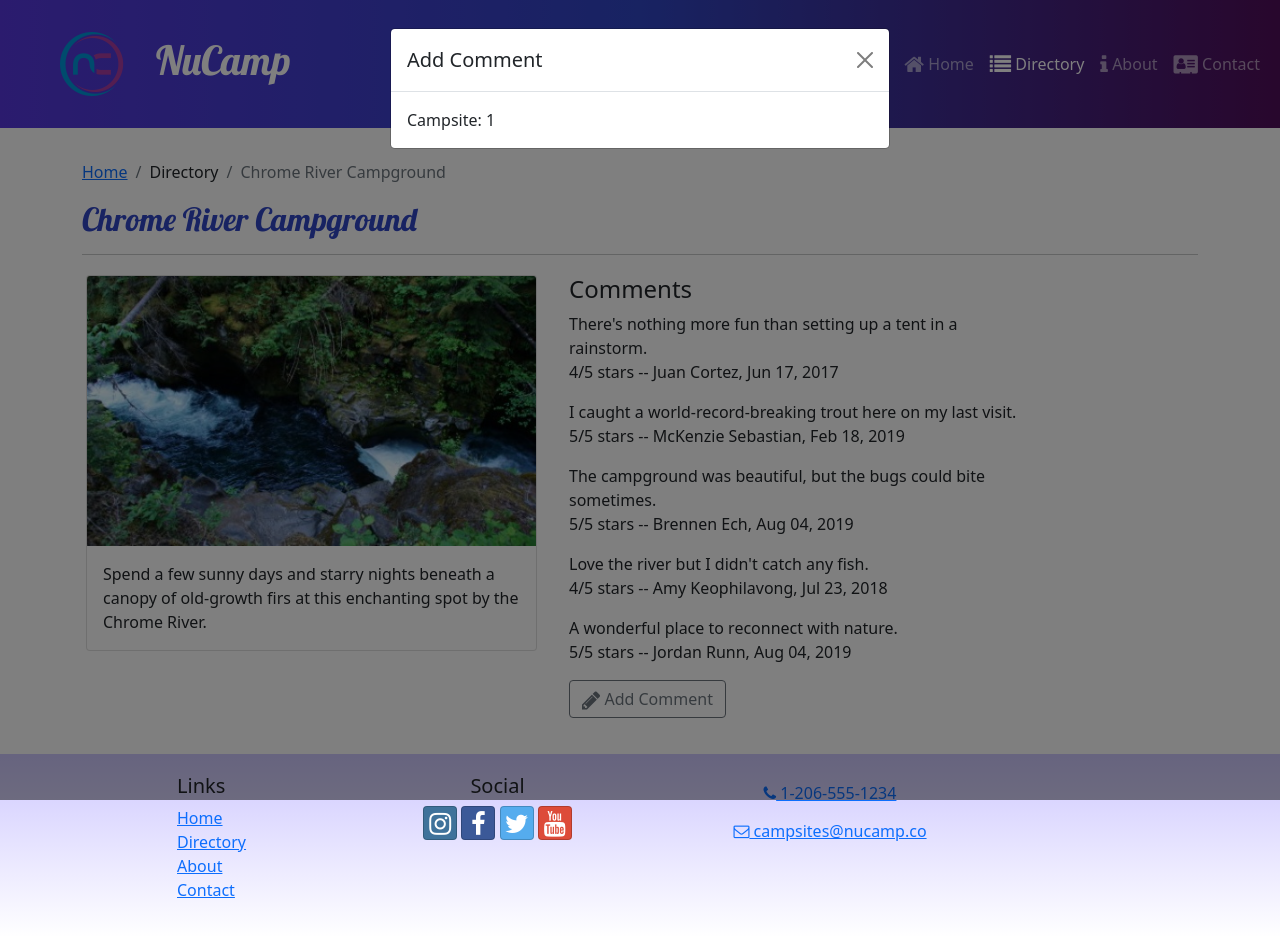
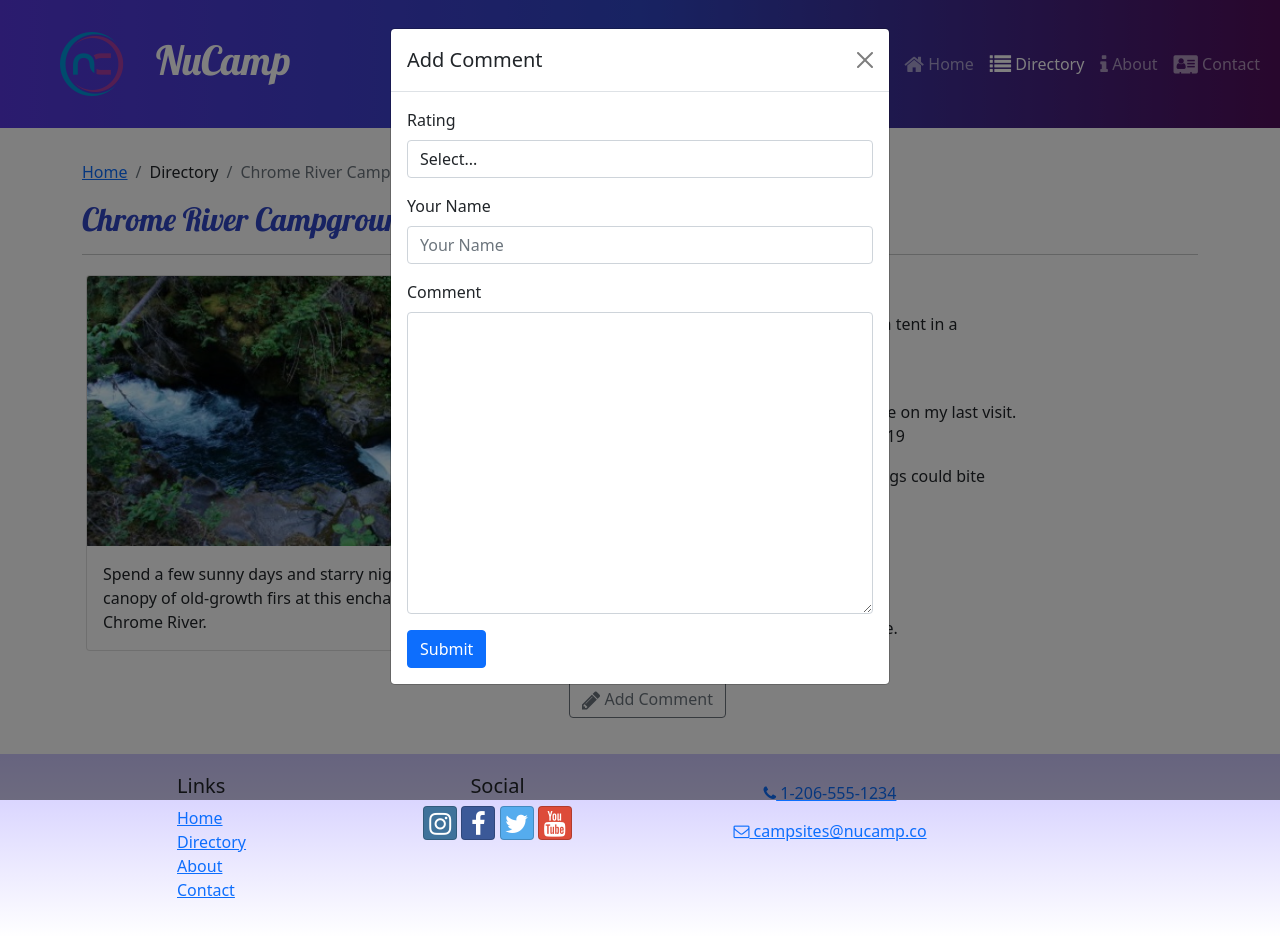
Before and after one commit to Sabrina-S-White/nucampReact, a React (Create React App) app: page /directory/1 in a window 1280 px wide. Both pictures are taken after a click on the button "Add Comment". Built offline with nearby package versions, Linux system fonts and the light colour scheme.

Commit message:
week 3 workshop completed

```diff
--- a/src/features/comments/CommentForm.js
+++ b/src/features/comments/CommentForm.js
@@ -1,8 +1,27 @@
-import { useState } from "react";
-import { Button, Modal, ModalHeader, ModalBody } from "reactstrap"
+import { useState } from 'react';
+import {
+  Button,
+  Modal,
+  ModalHeader,
+  ModalBody,
+  FormGroup,
+  Label,
+} from 'reactstrap';
+import { Formik, Field, Form, ErrorMessage } from 'formik';
+import { validateCommentForm } from '../../utils/validateCommentForm';
 
-const CommentForm = ({campsiteId}) => {
-  const [modalOpen, setModalOpen] = useState(false)
+const CommentForm = ({ campsiteId }) => {
+  const [modalOpen, setModalOpen] = useState(false);
+  const handleSubmit = (values) => {
+    const comment = {
+      campsiteId: parseInt(campsiteId),
+      rating: values.rating,
+      author: values.author,
+      text: values.commentText,
+    };
+    console.log(comment);
+    setModalOpen(false);
+  };
 
   return (
     <>
@@ -13,10 +32,55 @@ const CommentForm = ({campsiteId}) => {
         <ModalHeader toggle={() => setModalOpen(false)}>
           Add Comment
         </ModalHeader>
-        <ModalBody>Campsite: {campsiteId}</ModalBody>
+        <ModalBody>
+          <Formik
+            initialValues={{ rating: undefined, author: '', commentText: '' }}
+            onSubmit={handleSubmit}
+            validate={validateCommentForm}>
+            <Form>
+              <FormGroup>
+                <Label htmlFor="rating">Rating</Label>
+                <Field name="rating" as="select" className="form-control">
+                  <option>Select...</option>
+                  <option>1</option>
+                  <option>2</option>
+                  <option>3</option>
+                  <option>4</option>
+                  <option>5</option>
+                </Field>
+                <ErrorMessage name="rating">
+                  {(msg) => <p className="text-danger">{msg}</p>}
+                </ErrorMessage>
+              </FormGroup>
+              <FormGroup>
+                <Label htmlFor="author">Your Name</Label>
+                <Field
+                  name="author"
+                  placeholder="Your Name"
+                  className="form-control"
+                />
+                <ErrorMessage name="author">
+                  {(msg) => <p className="text-danger">{msg}</p>}
+                </ErrorMessage>
+              </FormGroup>
+              <FormGroup>
+                <Label htmlFor="commentText">Comment</Label>
+                <Field
+                  name="commentText"
+                  as="textArea"
+                  rows="12"
+                  className="form-control"
+                />
+              </FormGroup>
+              <Button type="submit" color="primary">
+                Submit
+              </Button>
+            </Form>
+          </Formik>
+        </ModalBody>
       </Modal>
     </>
-  )
-}
+  );
+};
 
-export default CommentForm
+export default CommentForm;
--- /dev/null
+++ b/src/utils/validateCommentForm.js
@@ -0,0 +1,15 @@
+export const validateCommentForm = (values) => {
+  const errors = {}
+
+  if (!values.rating) {
+    errors.rating = 'required'
+  }
+
+  if (values.author.length < 2) {
+    errors.author = 'Must be at least 2 characters.'
+  } else if (values.author.length > 15) {
+    errors.author = 'Must be 15 characters or less.'
+  }
+
+  return errors
+}
```
